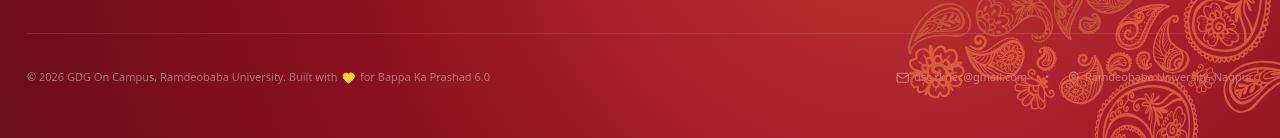
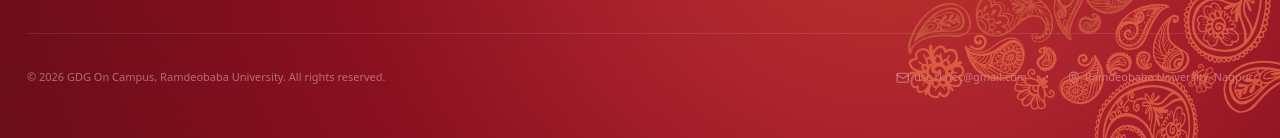
Before and after one commit to RCOEM-Google-DSC/BKP-6.0, a Next.js app: page / in a window 1280 px wide. Shown: the part 2666-2804 px from the top of the page. Built offline with nearby package versions, Linux system fonts and the light colour scheme.

Commit message:
Remove built with love line from footer

```diff
--- a/app/page.tsx
+++ b/app/page.tsx
@@ -5,8 +5,7 @@ import {
   MapPin,
   Clock,
   ArrowRight,
-  Mail,
-  Heart
+  Mail
 } from "lucide-react";
 import GanpatiHeroElement from "@/components/GanpatiHeroElement";
 
@@ -368,10 +367,8 @@ export default function Home() {
 
           {/* BOTTOM COPYRIGHT & DESK INFO */}
           <div className="pt-8 flex flex-col sm:flex-row items-center justify-between gap-4 text-[11px] text-white/40 font-light">
-            <div className="flex items-center gap-1">
-              <span>© 2026 GDG On Campus, Ramdeobaba University. Built with</span>
-              <Heart className="w-3 h-3 text-amber-300 fill-amber-300" />
-              <span>for Bappa Ka Prashad 6.0</span>
+            <div>
+              © 2026 GDG On Campus, Ramdeobaba University. All rights reserved.
             </div>
 
             <div className="flex items-center gap-4">
```
